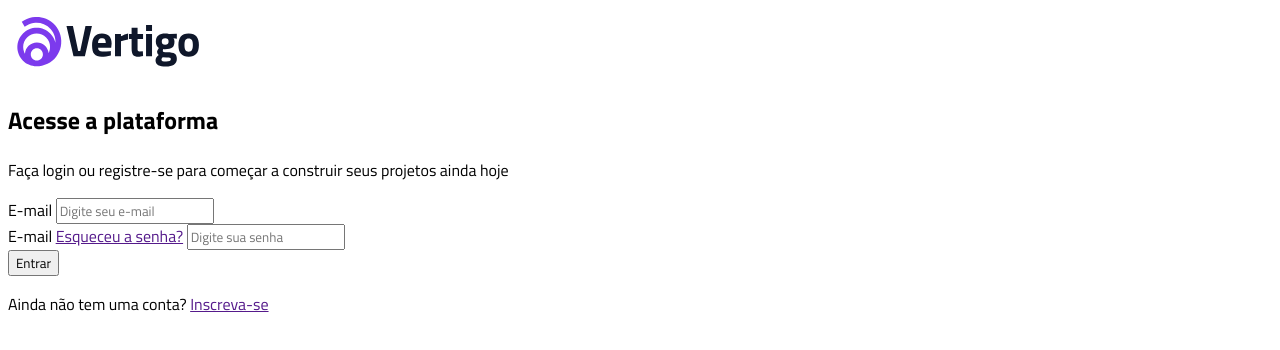
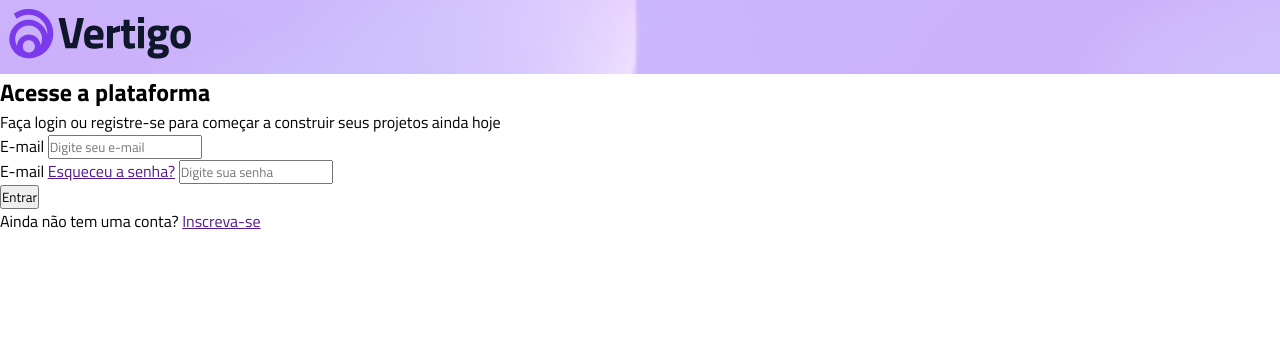
Before and after one commit to Rheuel/projeto_vertigo, a plain HTML site: page index.html in a window 1280 px wide. Drawn offline with Linux system fonts and the light colour scheme.

Commit message:
atualização - imagem de fundo do header

```diff
--- a/style.css
+++ b/style.css
@@ -1,3 +1,11 @@
 * {
+    margin: 0;
+    padding: 0;
+    box-sizing: border-box;
     font-family: 'Titillium Web', sans-serif;
 }
+
+header {
+    background-image: url(./imagens/bg_mobile.png);
+    background-size: cover;
+}
```
